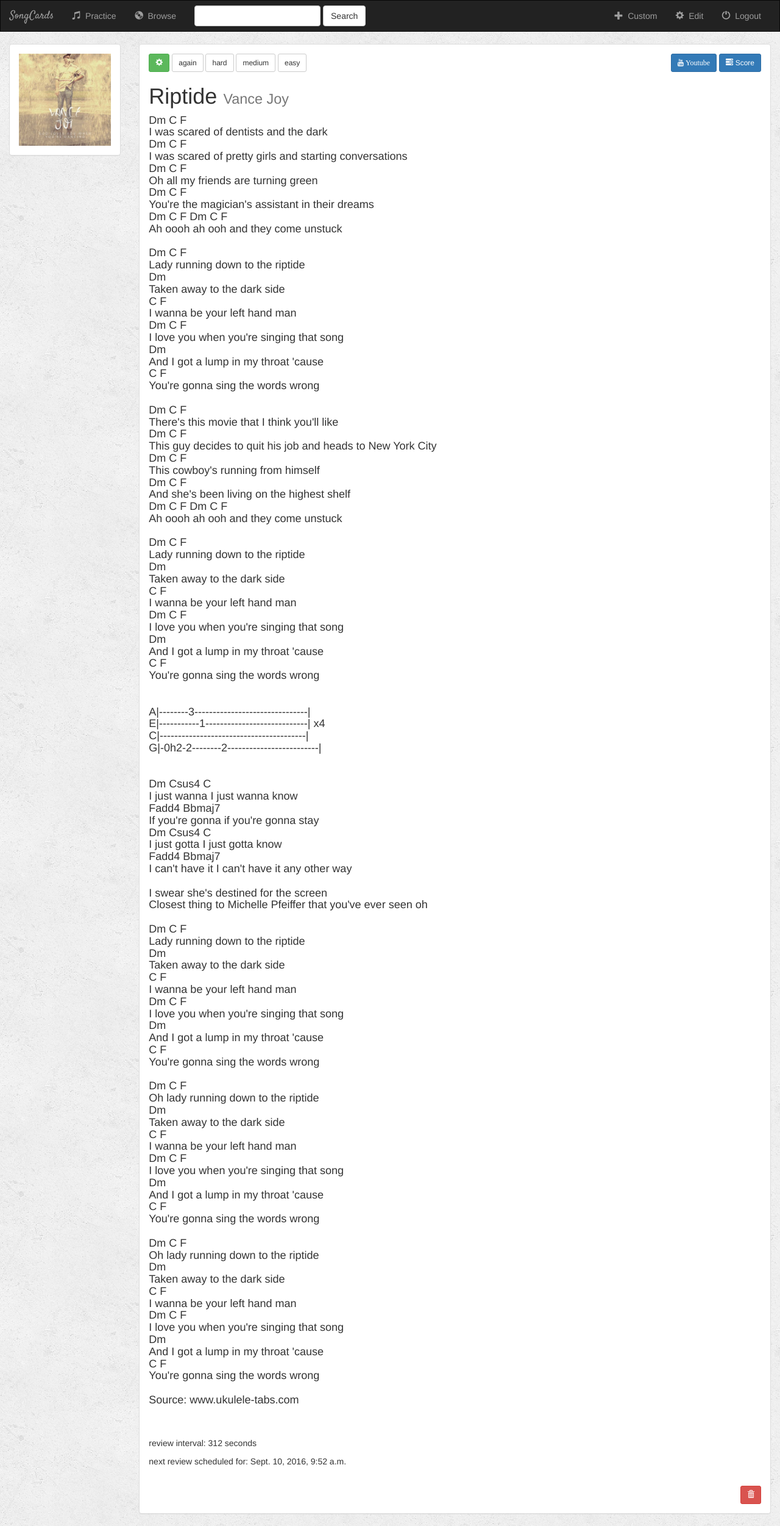
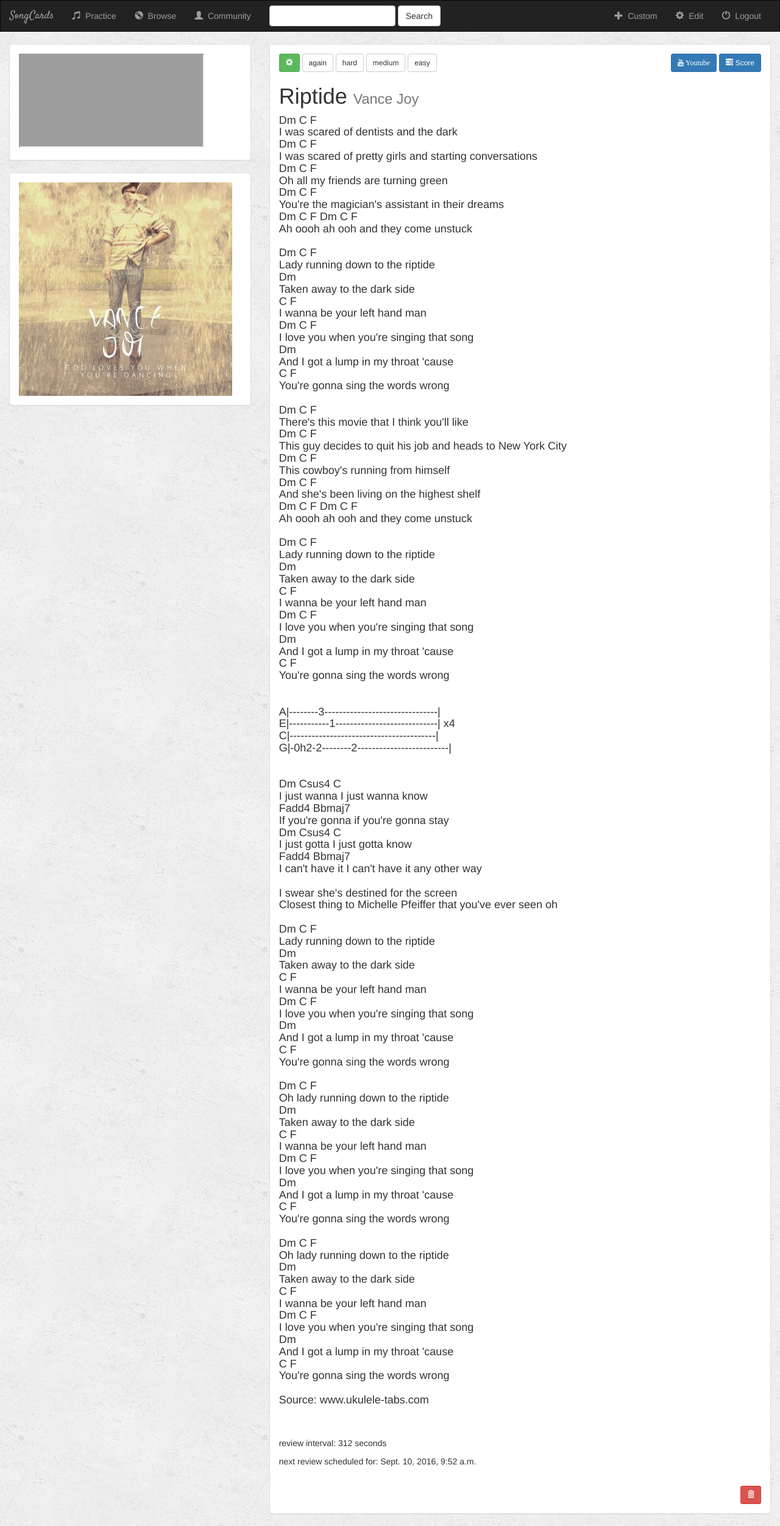
Before and after one commit to qedpi/SongCards, a Django app: page /cards/22/ in a window 1280 px wide. Shown: the whole page at 61% size. Run offline with Django 3.2, Linux system fonts and the light colour scheme; data comes from the database, SQL or seed files in the repository; both versions use the stored data as it was after the commit; some libraries are stand-ins or nearby versions; grey boxes are pictures that could not be loaded.

Commit message:
add default songs, community section

```diff
--- a/cards/templates/cards/base.html
+++ b/cards/templates/cards/base.html
@@ -25,6 +25,7 @@
             <ul class="nav navbar-nav">
                 <li class="{% block albums_active %}{% endblock %}"><a href="{% url 'cards:index' %}"><span class="glyphicon glyphicon-music" aria-hidden="true"></span>&nbsp; Practice</a></li>
                 <li><a href="{% url 'cards:index' %}"><span class="glyphicon glyphicon-cd" aria-hidden="true"></span>&nbsp; Browse</a></li>
+                <li><a href="{% url 'cards:user_list' %}"><span class="glyphicon glyphicon-user" aria-hidden="true"></span>&nbsp; Community</a></li>
             </ul>
             <form class="navbar-form navbar-left" role="search" method="get" action="{% url 'cards:index' %}">
                 <div class="form-group">
--- a/cards/templates/cards/detail.html
+++ b/cards/templates/cards/detail.html
@@ -5,7 +5,12 @@
 <div class="container-fluid songs-container">
     <div class="row">
         <!-- Left Panel -->
-        <div class="col-sm-2 col-md-2">
+        <div class="col-sm-4 col-md-4">
+            <div class="panel panel-default">
+                <div class="panel-body">
+                    <iframe src="{{ card.card_audio }}"></iframe>
+                </div>
+            </div>
             <div class="panel panel-default">
                 <div class="panel-body">
                     {% if card.card_pic %}
@@ -17,7 +22,7 @@
             </div>
 
         </div>
-        <div class="col-sm-10 col-md-10">
+        <div class="col-sm-8 col-md-8">
             <div class="panel panel-default">
                 <div class="panel-body">
                     <div class="caption">
--- a/cards/urls.py
+++ b/cards/urls.py
@@ -4,14 +4,18 @@ from . import views
 app_name = 'cards'
 
 urlpatterns = [
-    #url(r'.*', views.IndexView.as_view(), name='index'),
-    #url(r'^$', views.login_user, name='login_user'),
+    # List of Users
+    url(r'^users$', views.UserListView.as_view(), name='user_list'),
+    # Songcards
     url(r'^$', views.IndexView.as_view(), name='index'),
-    url(r'^users$', views.UserListView.as_view(), name='user_list'),
+    # Create Card
     url(r'^create_card/', views.CreateCard.as_view(), name='create_card'),
+    # Update Card
     url(r'^(?P<pk>[\d]+)/update/$', views.CardUpdate.as_view(), name='update_card'),
+    # Review Card
     url(r'^review/(?P<pk>[\d]+)/(?P<action>[\D]+)$', views.review_card, name='review_card'),
+    # Delete Card
     url(r'^delete/(?P<pk>[\d]+)/$', views.CardDelete.as_view(), name='delete_card'),
-    #url(r'^(?P<pk>[\d]+)/$', views.DetailView.as_view(), name='detail'),
+    # Card Details
     url(r'^(?P<pk>[\d]+)/$', views.DetailView.as_view(), name='detail'),
 ]
--- a/cards/views.py
+++ b/cards/views.py
@@ -26,7 +26,7 @@ class IndexView(generic.ListView):
                 Q(topic__icontains=query) |
                 Q(front__icontains=query)
             )
-        return want.order_by('review_time')[:cards_in_row]
+        return want.order_by('review_time')[:]
 
 class UserListView(generic.ListView):
     template_name = 'cards/users_list.html'
@@ -36,8 +36,7 @@ class UserListView(generic.ListView):
         want = User.objects.all()
         if query:
             want = want.filter(
-                Q(topic__icontains=query) |
-                Q(front__icontains=query)
+                Q(username__icontains=query)
             )
         return want.order_by('username')
 
```
Also changed, not shown: cards/templates/cards/users_list.html (+6 -3 lines), db.sqlite3, media/cant-help-falling-in-love-with-you.jpg (added), media/hey-soul-sister.jpg (added), media/somewhere-over-the-rainbow.jpg (added).
